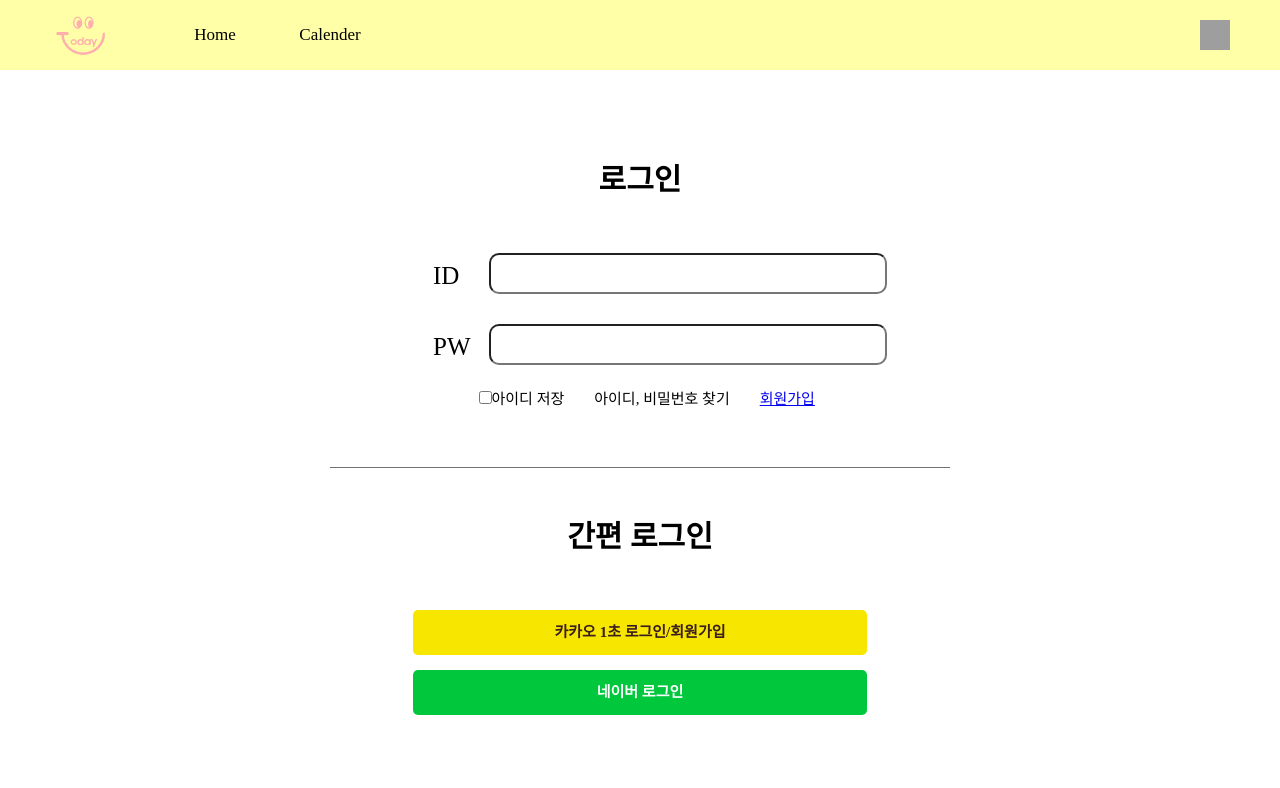
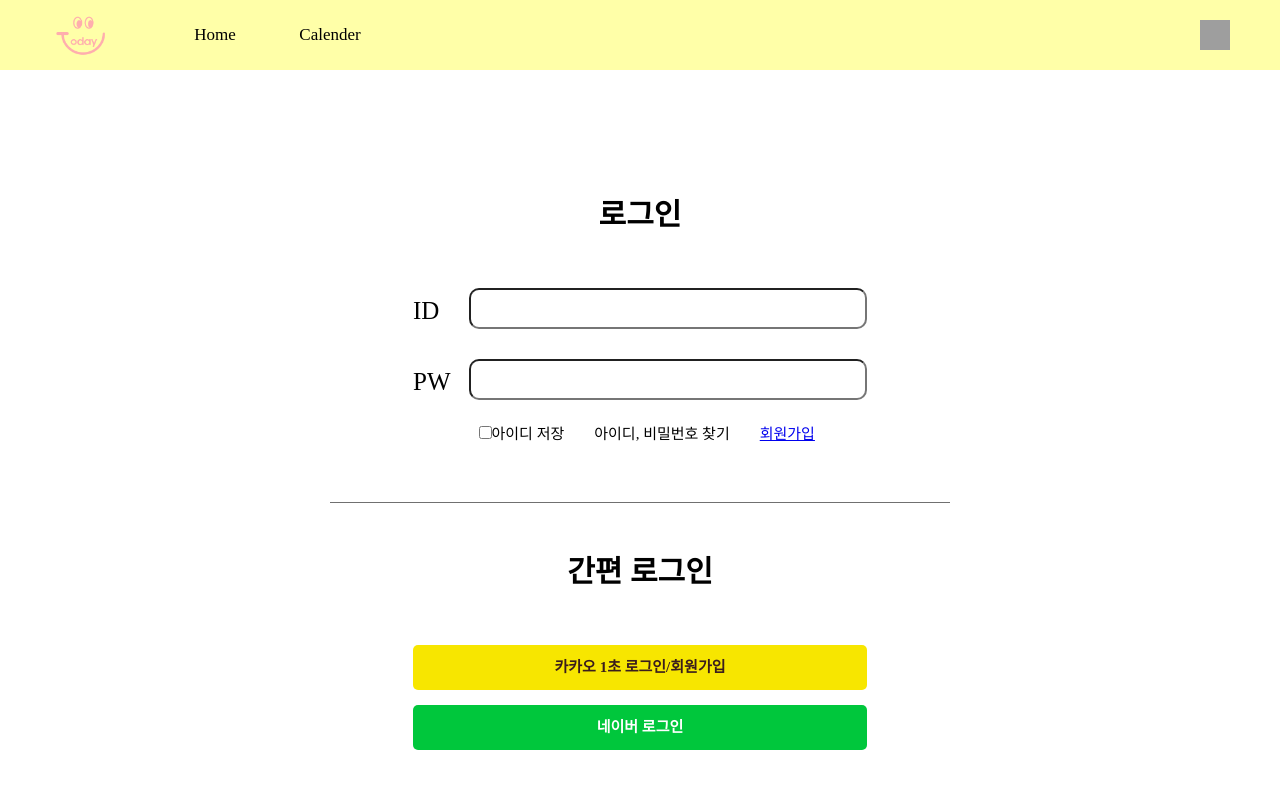
Before and after one commit to kirong99/frontnewbie, a React (Create React App) app: page /Login in a window 1280 px wide. Shown: the top 788 px of the page. Built offline with nearby package versions, Linux system fonts and the light colour scheme; grey boxes are pictures that could not be loaded; a web font is replaced by a local one.

Commit message:
[20222-09-28] 4주차 회의

```diff
--- a/src/App.css
+++ b/src/App.css
@@ -1,7 +1,7 @@
 
 *{margin: 0 auto;}
 ul, li{list-style:none;}
-main{height: calc(100vh - 70px); position: relative;}
+main{height: calc(100vh - 70px);}
 
 /* font */
 @font-face {
--- a/src/Login/login.css
+++ b/src/Login/login.css
@@ -1,7 +1,7 @@
-.login{width: 620px; position: absolute; top: 50%; left: 50%; transform: translate(-50%, -50%);}
+.login{width: 620px; margin-top:120px;}
 .login h2{font-size: 30px; text-align: center; margin-bottom: 54px;}
 .login h2:nth-child(5){margin-top: 44px;}
-.login_form{margin-top: 54px; width: 454px; height: 104px;}
+.login_form{margin-top: 54px; width: 454px; height: 104px; padding:0;}
 .login_form li{width: 100%; height: 41px;}
 .login_form li p{font-size: 25px; font-family: 'Leferi'; float: left; margin-top: 9px;}
 .login_form input{float: right; width: 390px; height: 35px; border-radius: 10px; font-size: 20px;}
```
Also changed, not shown: 1 other file (tests, documents, lock files or other folders).
